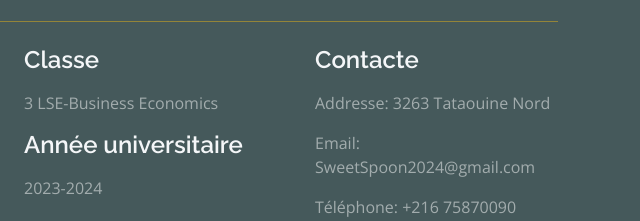
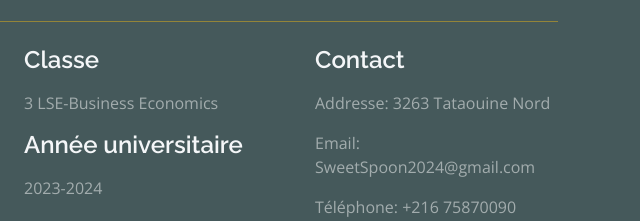
Before and after one commit to MariemAbdellatif/Site-Web-3Lse-BusinessEconomic, a plain HTML site: page contact.html in a window 1280 px wide. Shown: the part 1735-1956 px from the top of the page, 640-1280 px from the left. Drawn offline with nearby package versions, Linux system fonts and the light colour scheme.

Commit message:
Update contact.html

```diff
--- a/contact.html
+++ b/contact.html
@@ -231,7 +231,7 @@
                     </div>
                     <div class="col-lg-3 col-md-6">
                         <div class="footer-item">
-                            <h4 class="text-light mb-3">Contacte</h4>
+                            <h4 class="text-light mb-3">Contact</h4>
                             <p>Addresse: 3263 Tataouine Nord</p>
                             <p>Email: SweetSpoon2024@gmail.com</p>
                             <p>Téléphone: +216 75870090</p>
```
